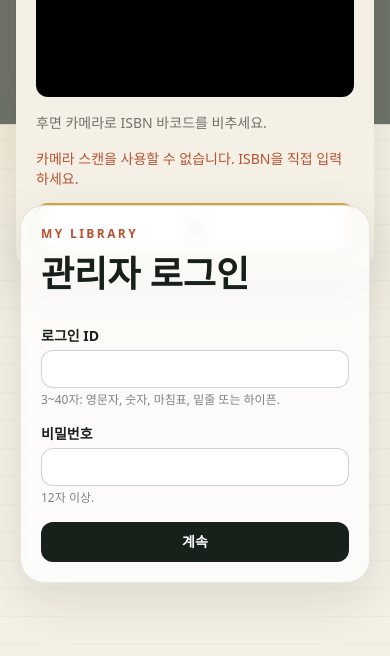
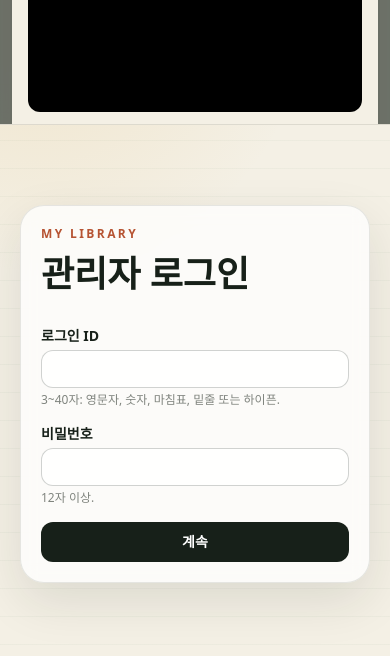
Before and after one commit to unskilled0218/my-library, a Next.js app: page /admin/login in a window 390 px wide. Both pictures are taken after a click on the button 354 px from the left and 88 px from the top of the page. Shown: the top 656 px of the page. Built offline with nearby package versions, Linux system fonts and the light colour scheme; no server answers.

Commit message:
fix: reduce barcode scanner height

```diff
--- a/src/components/header-search.tsx
+++ b/src/components/header-search.tsx
@@ -101,19 +101,19 @@ export function HeaderSearch({ authenticated }: { authenticated: boolean }) {
       {scannerOpen && (
         <div
           id="header-scanner-dialog"
-          className="fixed inset-0 z-50 flex items-center justify-center bg-ink/60 p-4"
+          className="fixed inset-0 z-50 flex items-center justify-center overflow-y-auto bg-ink/60 p-3"
           role="dialog"
           aria-modal="true"
           aria-labelledby="header-scanner-title"
         >
-          <div className="w-full max-w-md rounded-3xl bg-paper p-5 shadow-card">
+          <div className="max-h-[calc(100dvh-1.5rem)] w-full max-w-md overflow-y-auto rounded-3xl bg-paper p-4 shadow-card">
             <h2
               id="header-scanner-title"
               className="font-serif text-2xl font-bold"
             >
               {messages.scanTitle}
             </h2>
-            <div className="mt-4">
+            <div className="mt-3">
               <IsbnScanner
                 onDetected={handleDetected}
                 onClose={() => setScannerOpen(false)}
--- a/src/components/isbn-scanner.tsx
+++ b/src/components/isbn-scanner.tsx
@@ -58,10 +58,10 @@ export function IsbnScanner({
   }
 
   return (
-    <div id="isbn-scanner" className="space-y-4">
+    <div id="isbn-scanner" className="space-y-3">
       <video
         ref={video}
-        className="aspect-video w-full rounded-xl bg-black object-cover"
+        className="h-[clamp(8rem,32dvh,12rem)] w-full rounded-xl bg-black object-cover"
         muted
         playsInline
       />
@@ -74,7 +74,7 @@ export function IsbnScanner({
         </p>
       )}
       <button
-        className="button-secondary min-h-12 w-full"
+        className="button-secondary min-h-10 w-full"
         type="button"
         autoFocus
         aria-label={messages.closeCamera}
```
Also changed, not shown: 1 other file (tests, documents, lock files or other folders).
